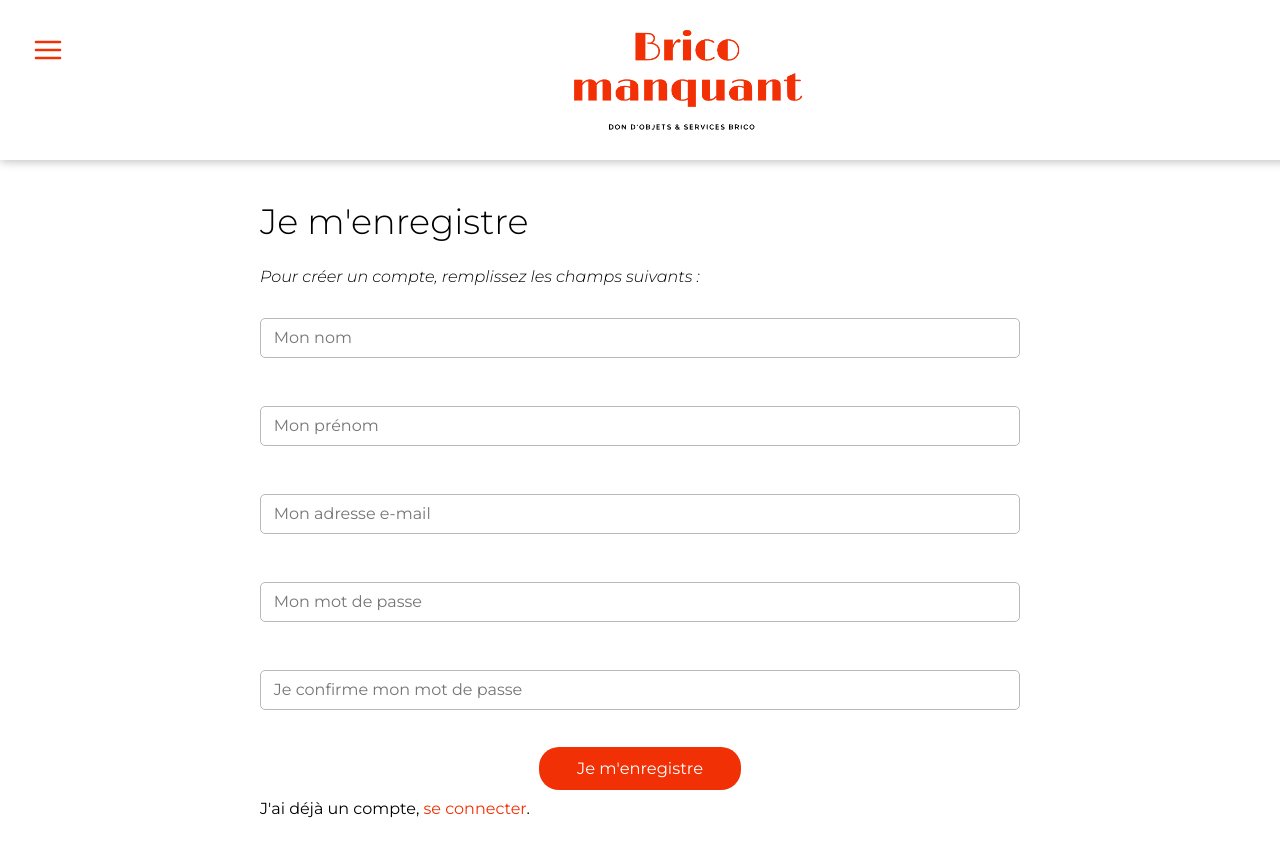
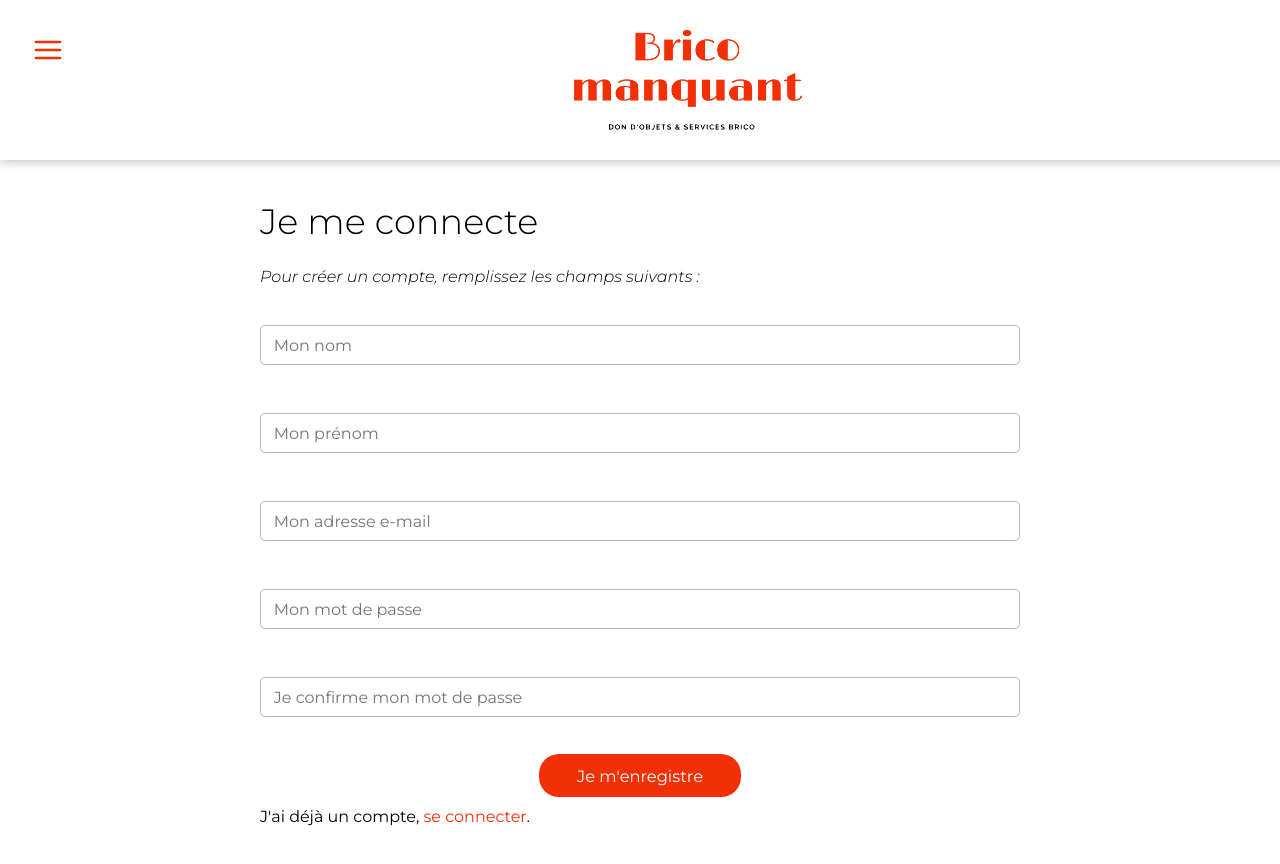
Before and after one commit to rohmerpauline/second-hand-website, a Next.js app in the folder frontend/: page /register in a window 1280 px wide. Shown: the top 864 px of the page. Built offline with nearby package versions, Linux system fonts and the light colour scheme.

Commit message:
9/formTitle component

```diff
--- /dev/null
+++ b/frontend/components/FormTitle/FormTitle.tsx
@@ -0,0 +1,20 @@
+
+import formStyle from '../../styles/Form.module.css'
+
+interface FormTitleProps {
+    formTitle: {
+        title: string,
+        subtitle?: string,
+    }
+}
+
+const FormTitle = ({ formTitle }: FormTitleProps) => {
+    return (
+        <div>
+            <h1 className={formStyle.title}>{formTitle.title}</h1>
+            <p className={formStyle.subtitle}>{formTitle.subtitle}</p>
+        </div>
+    )
+}
+
+export default FormTitle
--- a/frontend/pages/register.tsx
+++ b/frontend/pages/register.tsx
@@ -1,13 +1,17 @@
 import { useState } from 'react'
 import Link from 'next/link'
 import Form from '../components/Form/Form'
+import FormTitle from '../components/FormTitle/FormTitle'
 import connexionStyle from '../styles/Connexion.module.css'
 
 const register = () => {
 
+    const formTitle = {
+        title: 'Je me connecte',
+        subtitle: 'Pour créer un compte, remplissez les champs suivants :'
+    }
+
     const formContent = {
-        title: 'Je m\'enregistre',
-        subtitle: 'Pour créer un compte, remplissez les champs suivants :',
         formInput: [
             {
                 id: 1,
@@ -65,6 +69,7 @@ const register = () => {
 
     return (
         <>
+        <FormTitle formTitle={formTitle} />
         <Form
             formContent={formContent}
             handleChange={handleRegisterChange}
```
Also changed, not shown: frontend/pages/login.tsx (+6 -1 lines).
